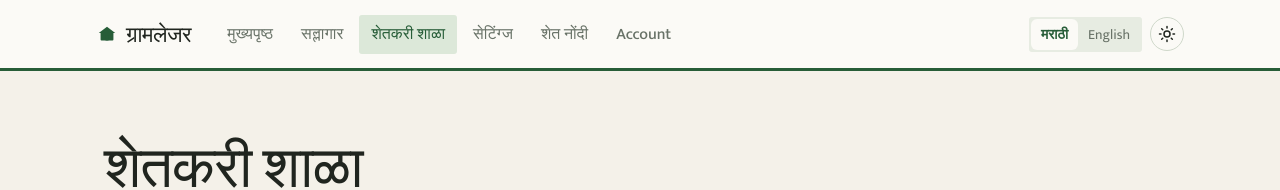
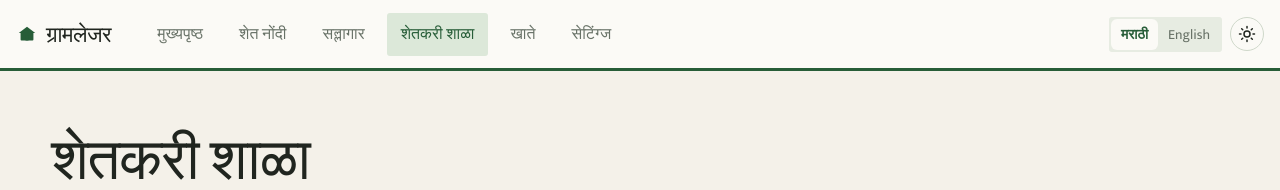
Before and after one commit to ikarusrs/gramledger, a React (Vite) app in the folder apps/web/: page /videos in a window 1280 px wide. Shown: the top 190 px of the page. Built offline with nearby package versions, Linux system fonts and the light colour scheme; no server answers.

Commit message:
feat(web): make light layout the default

```diff
--- a/apps/web/src/components/AppShell.tsx
+++ b/apps/web/src/components/AppShell.tsx
@@ -63,6 +63,14 @@ export function AppShell() {
               {t('home')}
             </NavLink>
             <NavLink
+              to="/agriculture"
+              className={({ isActive }) =>
+                `app-bar__link${isActive ? ' app-bar__link--active' : ''}`
+              }
+            >
+              {t('fieldNotes')}
+            </NavLink>
+            <NavLink
               to="/advisor"
               className={({ isActive }) =>
                 `app-bar__link${isActive ? ' app-bar__link--active' : ''}`
@@ -78,6 +86,9 @@ export function AppShell() {
             >
               {t('farmSchool')}
             </NavLink>
+            <NavLink to="/account" className="app-bar__link app-bar__account">
+              {t('account')}
+            </NavLink>
             <NavLink
               to="/settings"
               className={({ isActive }) =>
@@ -86,20 +97,9 @@ export function AppShell() {
             >
               {t('settings')}
             </NavLink>
-            <NavLink
-              to="/agriculture"
-              className={({ isActive }) =>
-                `app-bar__link${isActive ? ' app-bar__link--active' : ''}`
-              }
-            >
-              {t('fieldNotes')}
-            </NavLink>
-            <NavLink to="/account" className="app-bar__link app-bar__account">
-              Account
-            </NavLink>
           </nav>
           <div className="app-bar__actions">
-            <div className="segmented" role="group" aria-label="Language">
+            <div className="segmented" role="group" aria-label={t('settingsLanguage')}>
               <button
                 type="button"
                 className={`segmented__btn${locale === 'mr' ? ' segmented__btn--active' : ''}`}
--- a/apps/web/src/core/theme/ThemeContext.tsx
+++ b/apps/web/src/core/theme/ThemeContext.tsx
@@ -26,7 +26,7 @@ function isThemeMode(value: string | null): value is ThemeMode {
 export function ThemeProvider({ children }: { children: ReactNode }) {
   const [mode, setModeState] = useState<ThemeMode>(() => {
     const saved = localStorage.getItem(STORAGE_KEY);
-    return isThemeMode(saved) ? saved : 'system';
+    return isThemeMode(saved) ? saved : 'light';
   });
   const [systemDark, setSystemDark] = useState(systemPrefersDark);
 
--- a/apps/web/src/styles/global.css
+++ b/apps/web/src/styles/global.css
@@ -79,13 +79,13 @@ body {
 }
 
 .app-bar__inner {
-  max-width: 1120px;
+  max-width: 1440px;
   margin: 0 auto;
   padding: 0 16px;
   min-height: 68px;
   display: flex;
   align-items: center;
-  gap: 24px;
+  gap: 32px;
 }
 
 .brand {
@@ -105,14 +105,14 @@ body {
 
 .app-bar__nav {
   display: flex;
-  gap: 4px;
+  gap: 8px;
   flex: 1;
 }
 
 .app-bar__link {
   color: var(--text-muted);
   text-decoration: none;
-  padding: 6px 12px;
+  padding: 8px 14px;
   border-radius: var(--radius-sm);
   font-weight: 500;
 }
@@ -179,15 +179,16 @@ body {
 .app-content {
   flex: 1;
   width: 100%;
-  max-width: 1120px;
+  max-width: 1440px;
   margin: 0 auto;
-  padding: 56px 24px 80px;
+  padding: 48px clamp(24px, 4vw, 64px) 80px;
 }
 
 .page {
   display: flex;
   flex-direction: column;
-  gap: 32px;
+  gap: 40px;
+  width: 100%;
 }
 
 .page__head {
```
